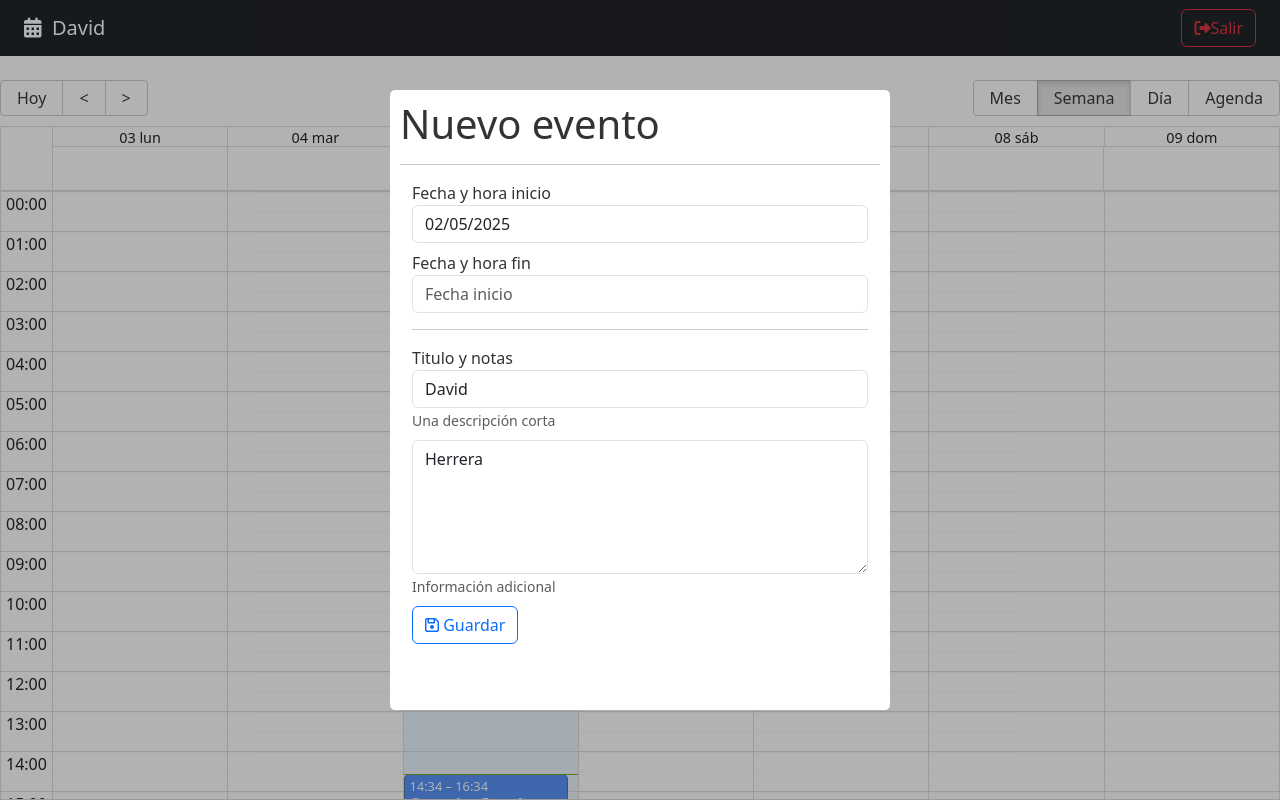
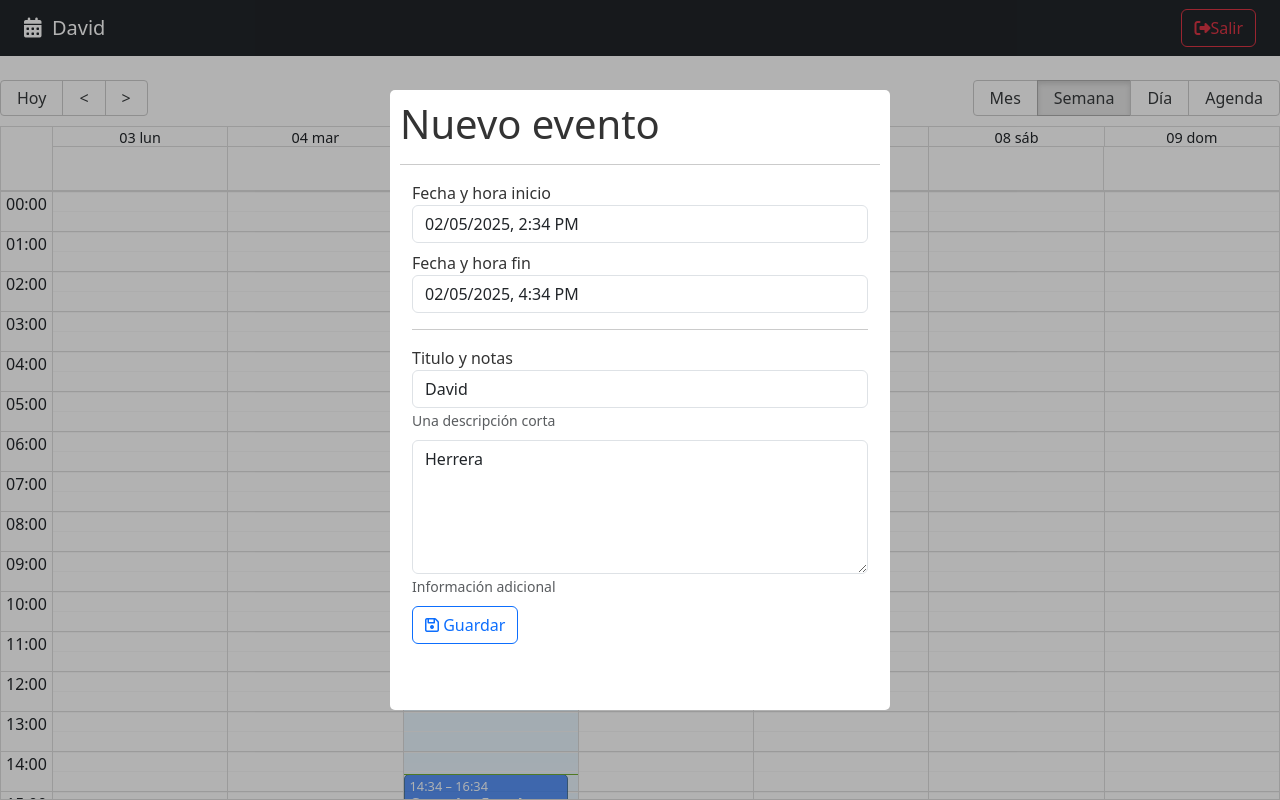
Before and after one commit to davidperezboza/10-calendar-app, a React (Vite) app: page / in a window 1280 px wide. Built offline with nearby package versions, Linux system fonts and the light colour scheme.

Commit message:
Video 356 V3

```diff
--- a/src/calendar/pages/CalendarModal.jsx
+++ b/src/calendar/pages/CalendarModal.jsx
@@ -39,6 +39,13 @@ export const CalendarModal = () => {
         setIsOpen(false);
     };
 
+    const onDateChanged = (event, changing) => {
+      setFormValues({
+        ...formValues,
+        [changing]: event,
+      });
+    };
+
     return (
       <Modal
           isOpen={isOpen}
@@ -58,12 +65,21 @@ export const CalendarModal = () => {
                 selected={formValues.start}
                 className="form-control"
                 wrapperClassName="form-control"
+                onChange={(event) => onDateChanged(event, 'start')}
+                dateFormat='Pp'
               />
           </div>
 
           <div className="form-group mb-2">
               <label>Fecha y hora fin</label>
-              <input className="form-control" placeholder="Fecha inicio" />
+              <DatePicker
+                minDate={formValues.start}
+                selected={formValues.end}
+                className="form-control"
+                wrapperClassName="form-control"
+                onChange={(event) => onDateChanged(event, 'end')}
+                dateFormat='Pp'
+              />
           </div>
 
           <hr />
```
